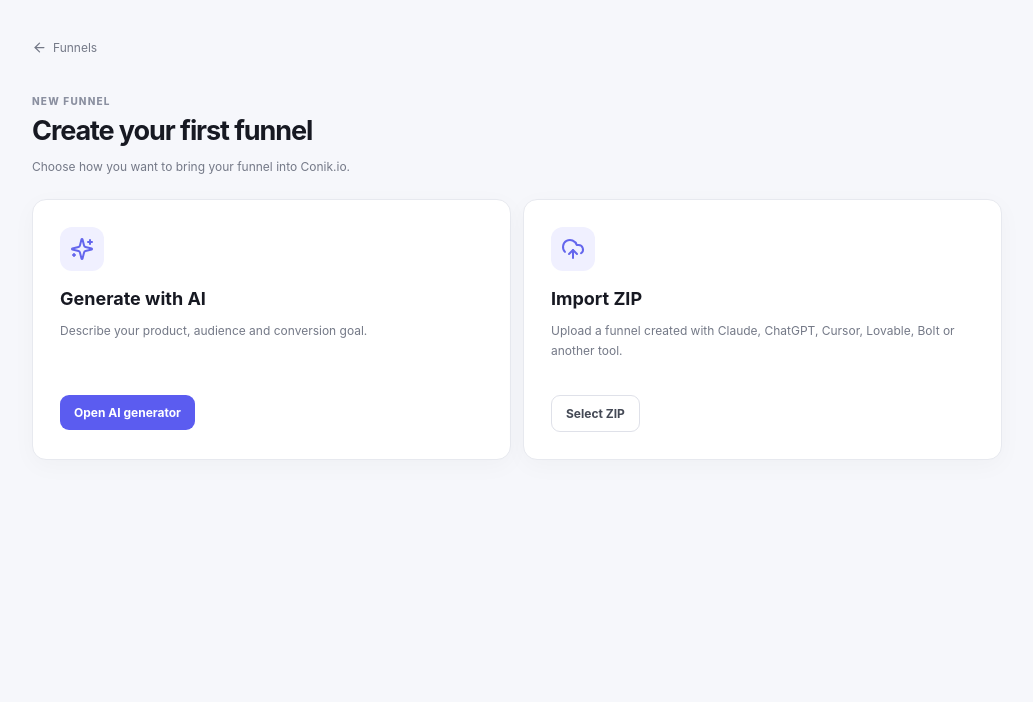
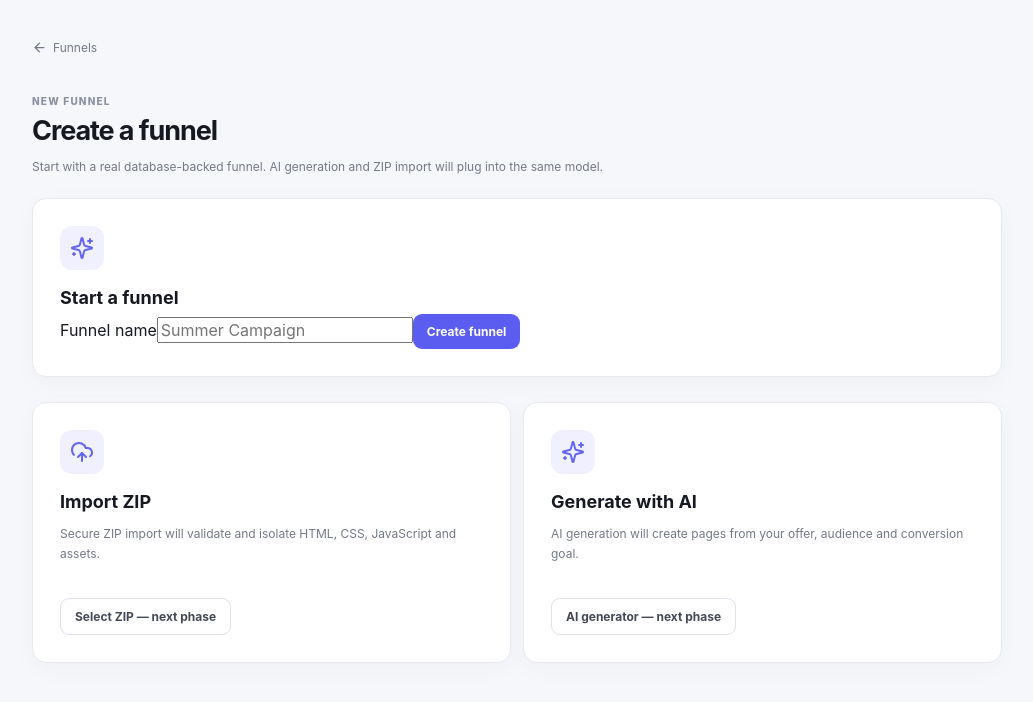
Before and after one commit to anamaherbert1-glitch/Conik.io, a Next.js app: page /funnels/new in a window 1280 px wide. Shown: the top 702 px of the page, without its empty margins (123-1156 px from the left). Built offline with nearby package versions, Linux system fonts and the light colour scheme.

Commit message:
feat: make funnel creation database-backed

```diff
--- a/app/funnels/new/page.tsx
+++ b/app/funnels/new/page.tsx
@@ -1 +1,21 @@
-import Link from 'next/link'; import {ArrowLeft,Sparkles,UploadCloud} from 'lucide-react'; export default function New(){return <div className="page"><Link href="/funnels" className="back"><ArrowLeft size={15}/>Funnels</Link><small>NEW FUNNEL</small><h1>Create your first funnel</h1><p>Choose how you want to bring your funnel into Conik.io.</p><div className="choices"><div className="choice"><div className="ico"><Sparkles/></div><h2>Generate with AI</h2><p>Describe your product, audience and conversion goal.</p><button className="primary">Open AI generator</button></div><div className="choice"><div className="ico"><UploadCloud/></div><h2>Import ZIP</h2><p>Upload a funnel created with Claude, ChatGPT, Cursor, Lovable, Bolt or another tool.</p><button className="outline">Select ZIP</button></div></div></div>}
+'use client'
+
+import Link from 'next/link'
+import { ArrowLeft, Sparkles, UploadCloud } from 'lucide-react'
+import { FormEvent, useState } from 'react'
+import { createClient } from '@/lib/supabase/client'
+
+export default function NewFunnel() {
+  const [name, setName] = useState(''); const [error, setError] = useState(''); const [loading, setLoading] = useState(false)
+  async function createFunnel(event: FormEvent) {
+    event.preventDefault(); setError(''); setLoading(true)
+    const supabase = createClient()
+    const { data: member } = await supabase.from('organization_members').select('organization_id').order('created_at').limit(1).maybeSingle()
+    if (!member) { setError('Create a workspace first.'); setLoading(false); return }
+    const slug = name.toLowerCase().trim().replace(/[^a-z0-9]+/g, '-').replace(/^-|-$/g, '').slice(0, 80) || `funnel-${Date.now()}`
+    const { data, error } = await supabase.from('funnels').insert({ organization_id: member.organization_id, name: name.trim(), slug, source: 'manual', created_by: (await supabase.auth.getUser()).data.user?.id }).select('id').single()
+    if (error) setError(error.message); else window.location.href = `/funnels/${data.id}`
+    setLoading(false)
+  }
+  return <div className="page"><Link href="/funnels" className="back"><ArrowLeft size={15}/>Funnels</Link><small>NEW FUNNEL</small><h1>Create a funnel</h1><p>Start with a real database-backed funnel. AI generation and ZIP import will plug into the same model.</p><div className="choice" style={{marginTop:24}}><div className="ico"><Sparkles/></div><h2>Start a funnel</h2><form onSubmit={createFunnel}><label className="form-label">Funnel name<input className="form-input" required minLength={2} value={name} onChange={e=>setName(e.target.value)} placeholder="Summer Campaign" /></label>{error && <div className="error">{error}</div>}<button className="primary" disabled={loading}>{loading ? 'Creating…' : 'Create funnel'}</button></form></div><div className="choices"><div className="choice"><div className="ico"><UploadCloud/></div><h2>Import ZIP</h2><p>Secure ZIP import will validate and isolate HTML, CSS, JavaScript and assets.</p><button type="button" className="outline" disabled>Select ZIP — next phase</button></div><div className="choice"><div className="ico"><Sparkles/></div><h2>Generate with AI</h2><p>AI generation will create pages from your offer, audience and conversion goal.</p><button type="button" className="outline" disabled>AI generator — next phase</button></div></div></div>
+}
```
